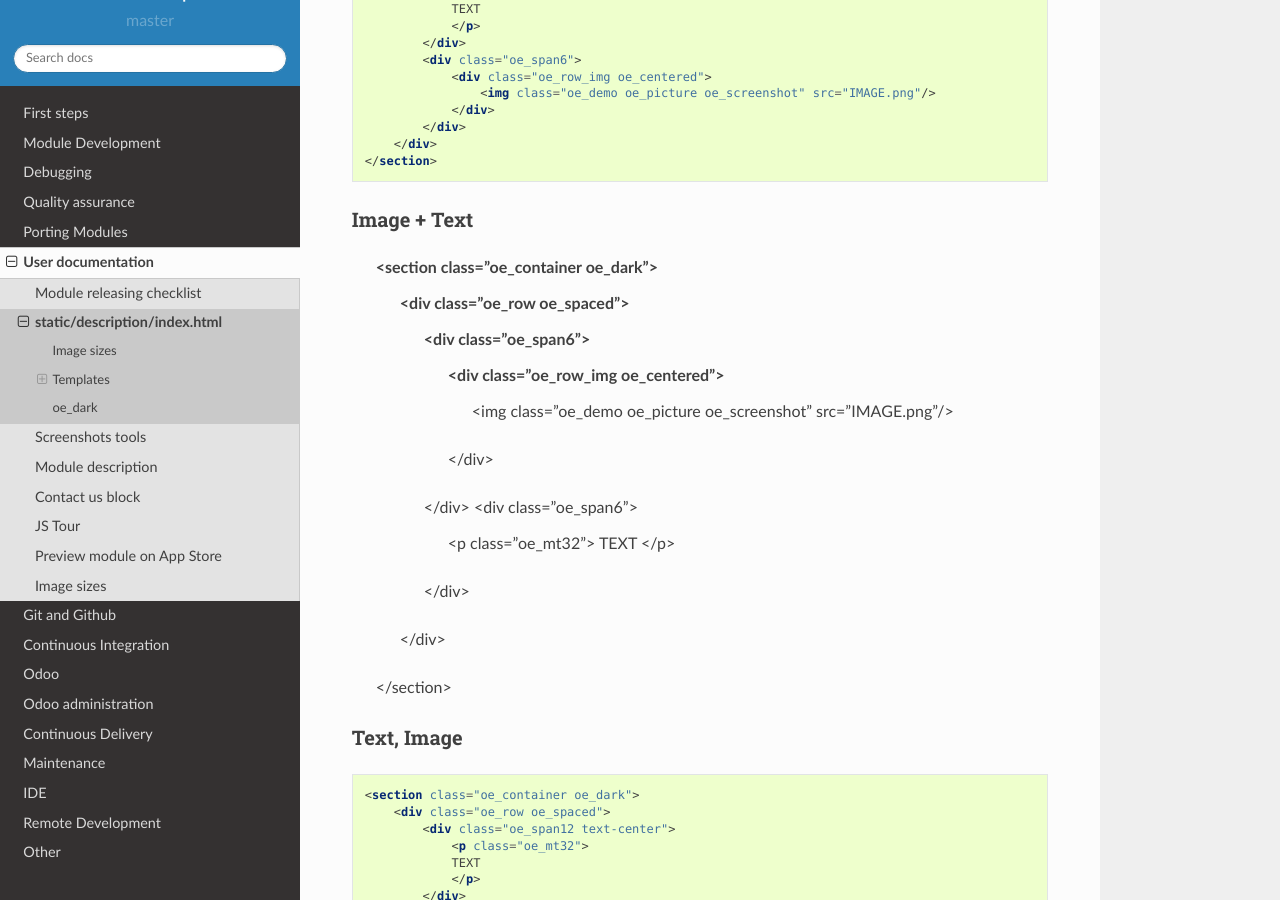
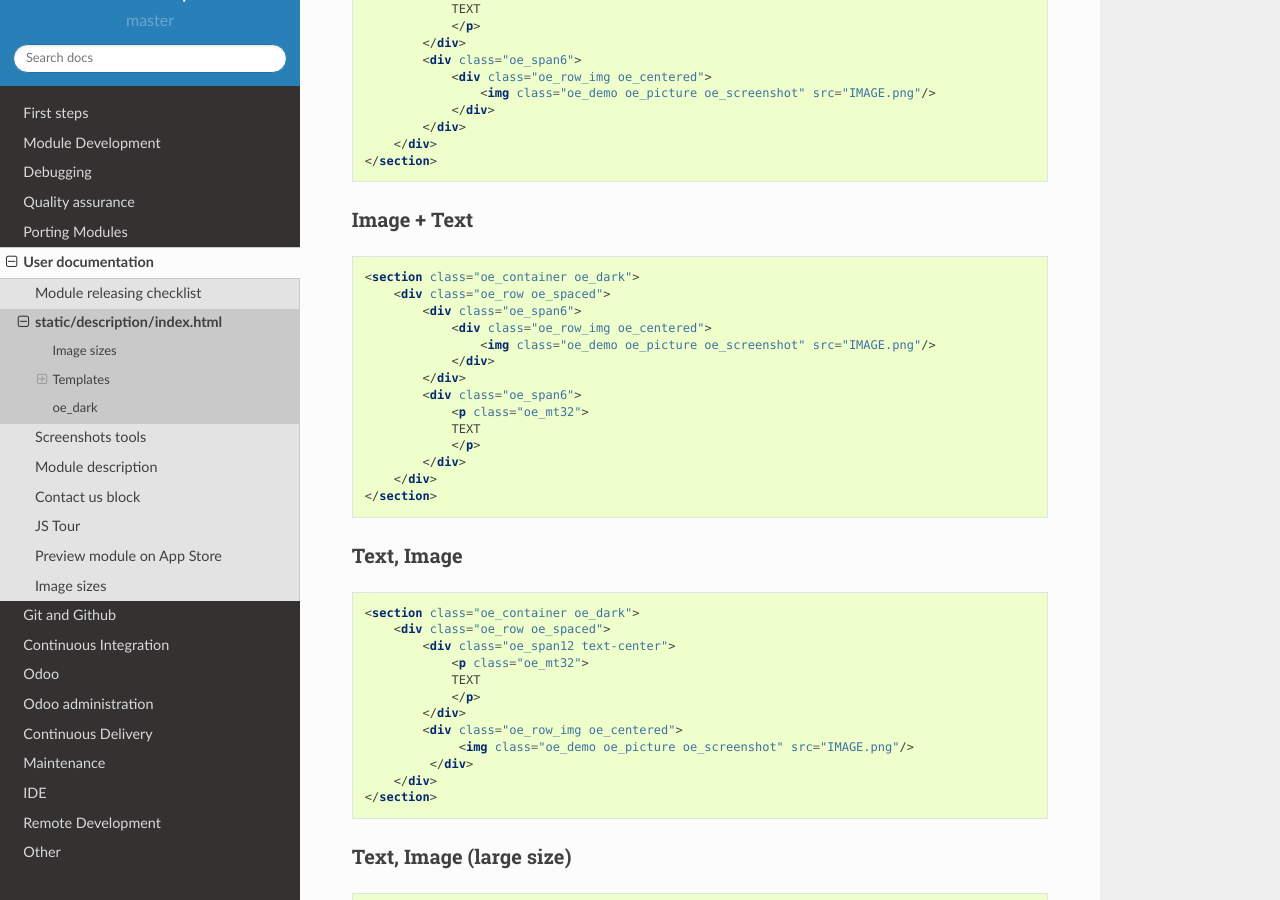
Before and after one commit to itpp-labs/odoo-development, a Sphinx documentation site: the page built from docs/description/index.html.rst, in a window 1280 px wide and 900 px high, scrolled down 2775 px. Built offline with Sphinx 7.4.7 and the Read the Docs theme 2.0.0, drawn with Linux system fonts in a browser that asks for light colours.

Commit message:
[DOC] fixed rst format

```diff
--- a/docs/description/index.html.rst
+++ b/docs/description/index.html.rst
@@ -149,6 +149,8 @@ Text + Image
 Image + Text
 ------------
 
+.. code-block:: html
+
     <section class="oe_container oe_dark">
         <div class="oe_row oe_spaced">
 	    <div class="oe_span6">
@@ -191,14 +193,14 @@ Text, Image (large size)
         <div class="oe_row oe_spaced">
             <div class="oe_span12 text-center">
                 <p class="oe_mt32">
-                <font style="font-size: 120%;">TEXT</font>
+                  <font style="font-size: 120%;">TEXT</font>
                 </p>
             </div>
             <div class="oe_screenshot">
                  <img style="max-width: 80%" src="IMAGE.png"/>
              </div>
-        </div>
-    </section>
+         </div>
+     </section>
 
 Demo note
 ---------
```
